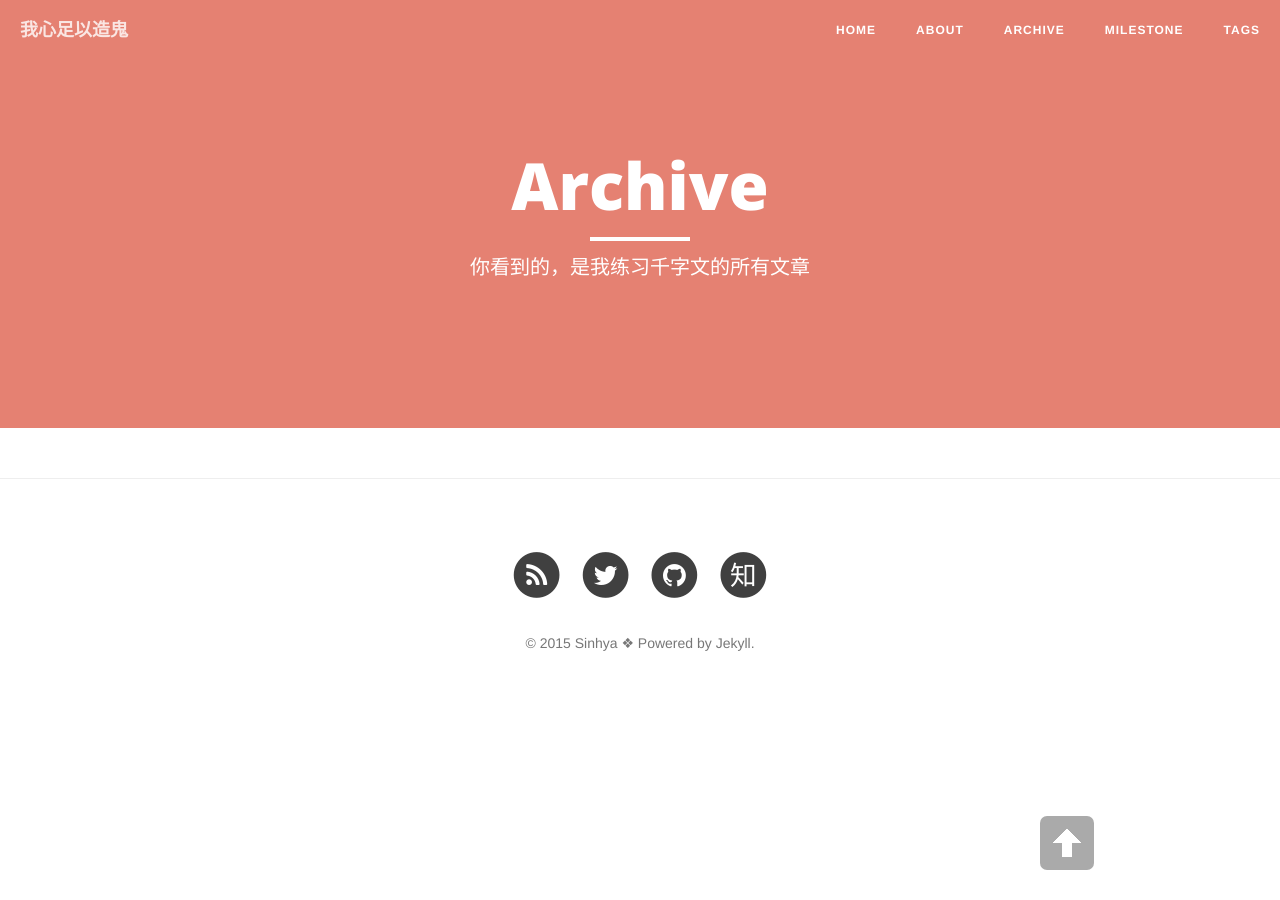
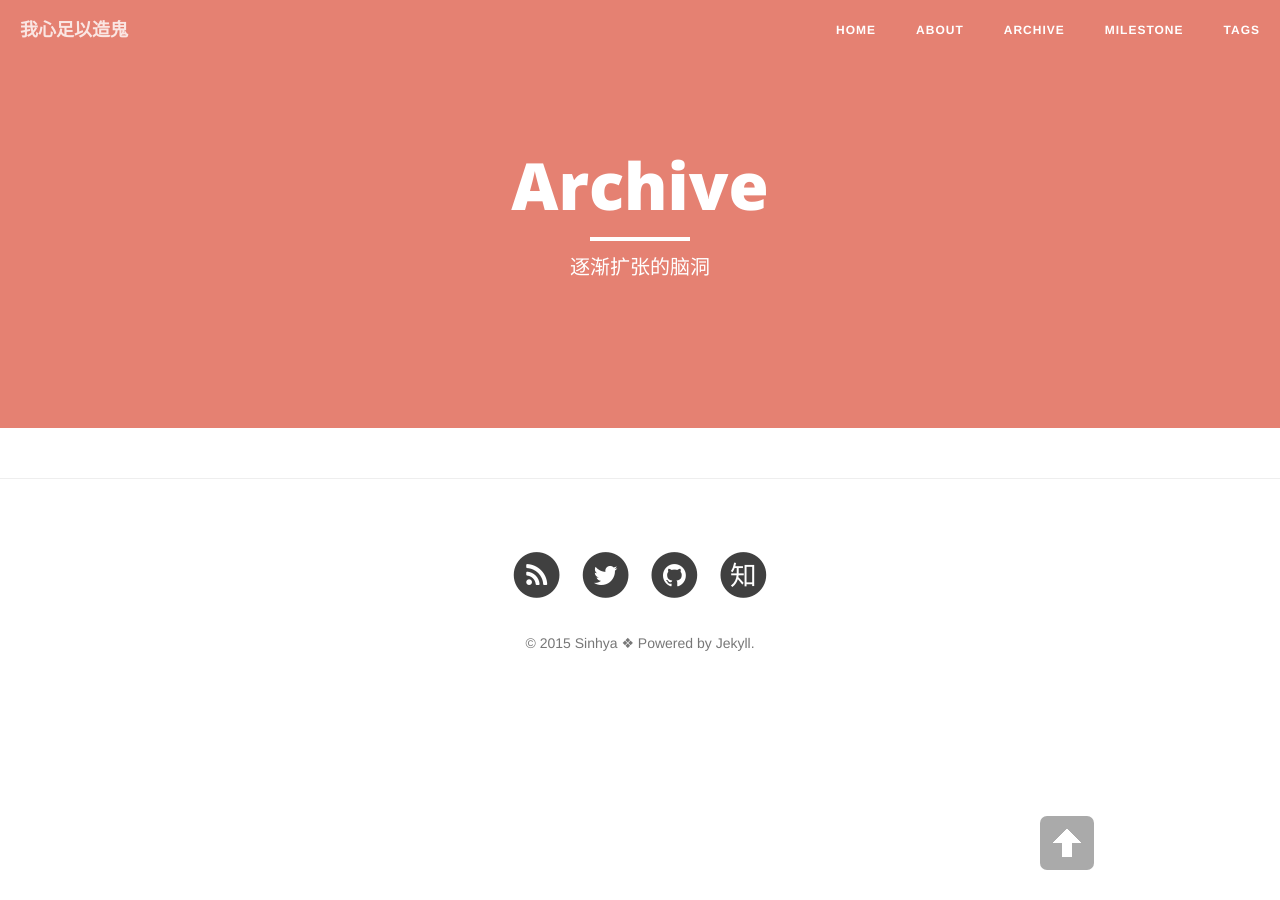
Before and after one commit to junyahuang/junyahuang.github.io, a Jekyll site: the page built from archive.md, in a window 1280 px wide. Built offline with Jekyll 4.4.1, drawn with Linux system fonts in a browser that asks for light colours; nearby versions of some CDN libraries.

Commit message:
Update archive.md

```diff
--- a/archive.md
+++ b/archive.md
@@ -1,7 +1,7 @@
 ---
 layout: page
 title: "Archive"
-description: "你看到的，是我练习千字文的所有文章"
+description: "逐渐扩张的脑洞"
 header-img: "img/orange.jpg"
 ---
 
```
